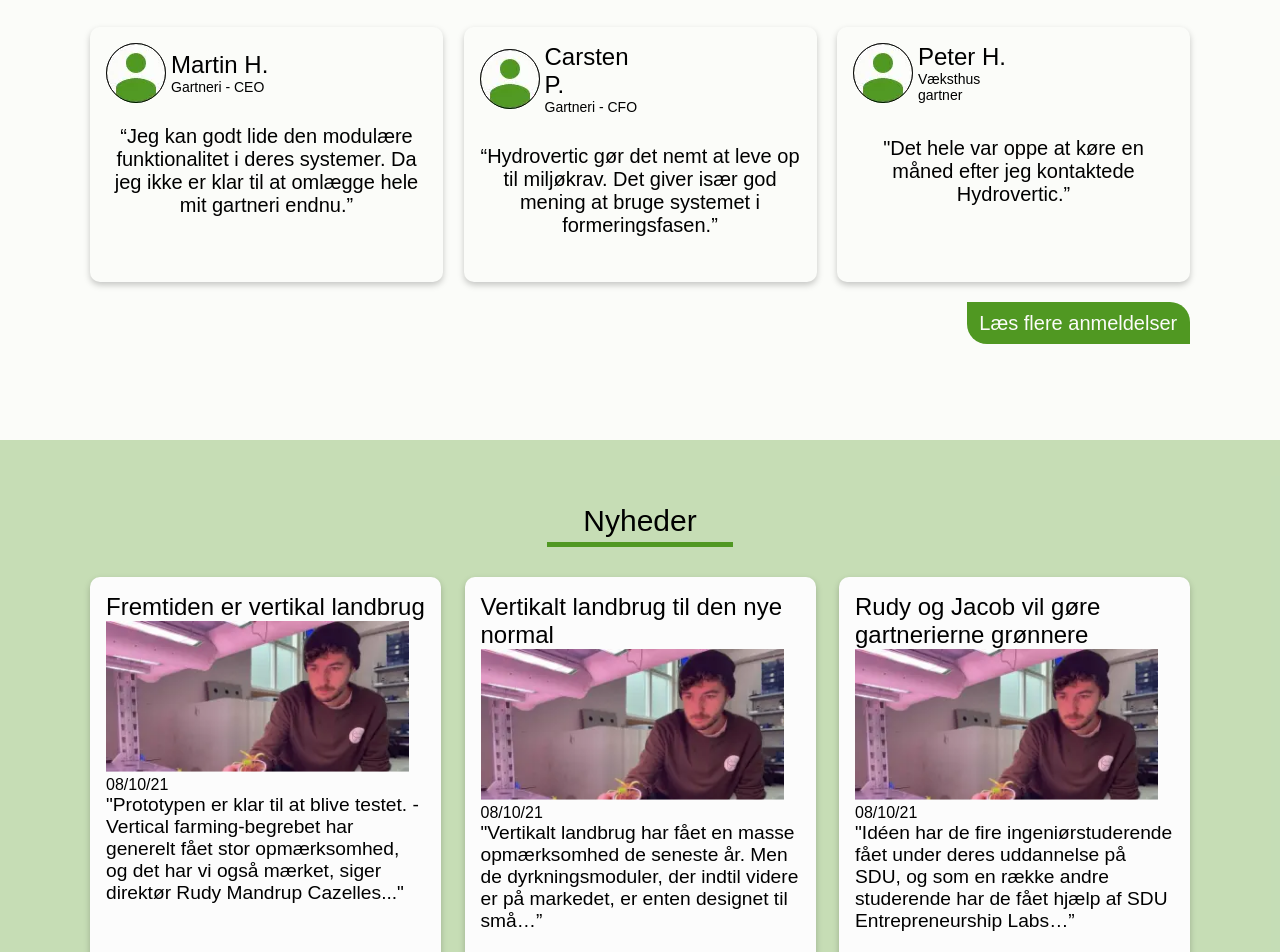
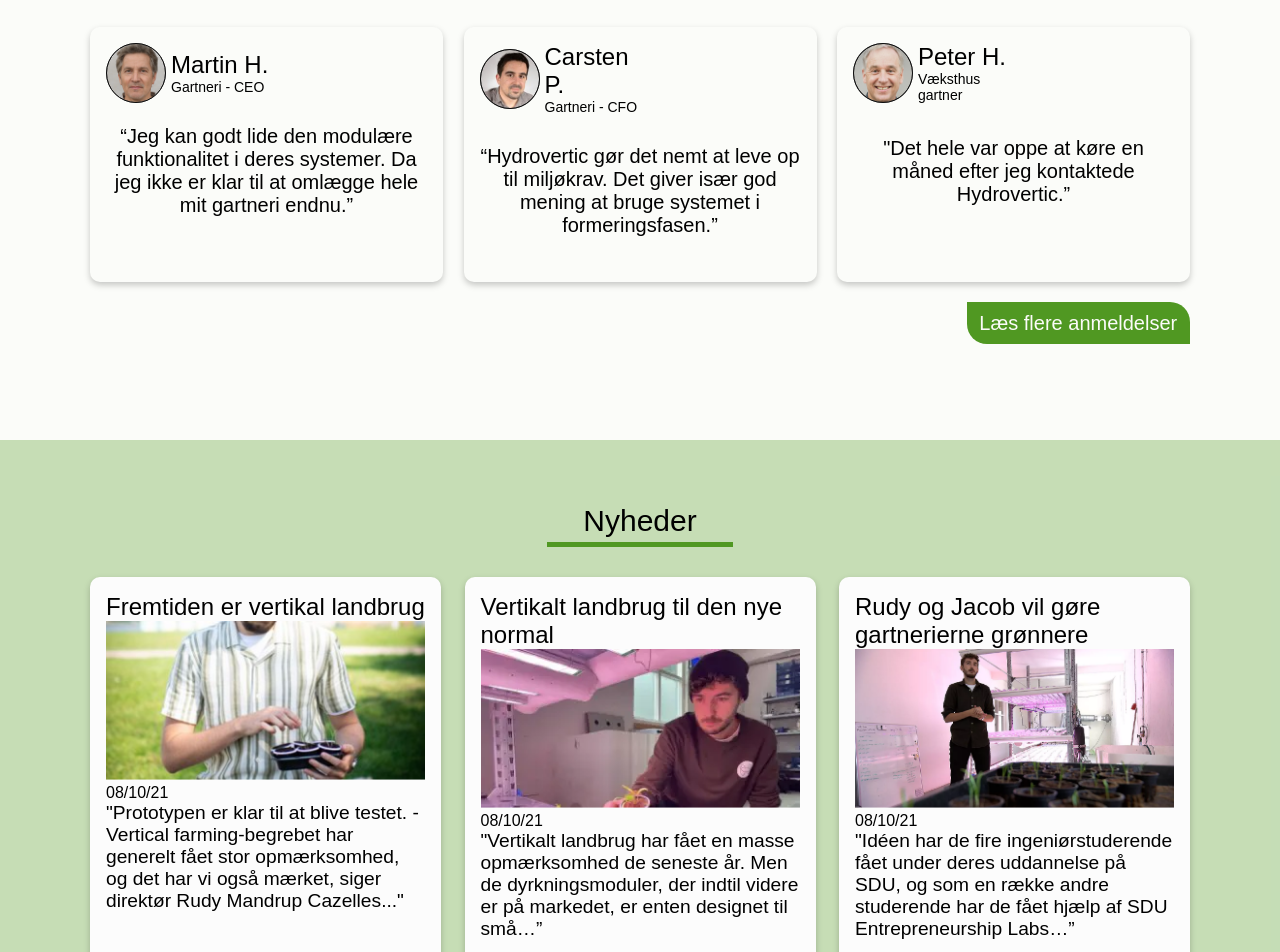
Before and after one commit to emil584c/Projekt-5, a plain HTML site: page omtale.html in a window 1280 px wide. Shown: the part 287-1239 px from the top of the page. Drawn offline with Linux system fonts and the light colour scheme; a web font is replaced by a local one.

Commit message:
newscard fixes

```diff
--- a/omtale.html
+++ b/omtale.html
@@ -63,7 +63,7 @@
                 <div class="review-card flex-column">
                     <div class="review-card-flex">
                         <div class="review-card-person flex-row">
-                            <img src="images/person.webp" alt="placeholder image of person in a profile card">
+                            <img src="images/person1.png" alt="placeholder image of person in a profile card">
                             <div class="review-card-person-title">
                                 <p> Martin H.</p>
                                 <p class="review-title-text">Gartneri - CEO</p>
@@ -78,7 +78,7 @@
                 <div class="review-card flex-column">
                     <div class="review-card-flex">
                         <div class="review-card-person flex-row">
-                            <img src="images/person.webp" alt="placeholder image of person in a profile card">
+                            <img src="images/person2.png" alt="placeholder image of person in a profile card">
                             <div class="review-card-person-title">
                                 <p> Carsten P.</p>
                                 <p class="review-title-text">Gartneri - CFO</p>
@@ -93,7 +93,7 @@
                 <div class="review-card flex-column">
                     <div class="review-card-flex">
                         <div class="review-card-person flex-row">
-                            <img src="images/person.webp" alt="placeholder image of person in a profile card">
+                            <img src="images/person3.png" alt="placeholder image of person in a profile card">
                             <div class="review-card-person-title">
                                 <p> Peter H.</p>
                                 <p class="review-title-text">Væksthus gartner</p>
@@ -118,7 +118,7 @@
                     <div class="flex-news-card-big">
                         <div class="news-card-big-main">
                             <p class="news-title">Fremtiden er vertikal landbrug</p>
-                            <img class="news-image" src="images/58065.webp" alt="Image of man using vertical farming system">
+                            <img class="news-image" src="images/erhverpost.png" alt="Image of man holding plants">
                             <p class="news-date">08/10/21</p>
                             <p class="news-text">"Prototypen er klar til at blive testet. - Vertical farming-begrebet har generelt fået stor opmærksomhed, og det har vi også mærket, siger direktør Rudy Mandrup Cazelles..."</p>
                         </div>
@@ -133,7 +133,7 @@
                     <div class="flex-news-card-big">
                         <div class="news-card-big-main">
                             <p class="news-title">Vertikalt landbrug til den nye normal</p>
-                            <img class="news-image" src="images/58065.webp" alt="Image of man using vertical farming system">
+                            <img class="news-image" src="images/effektivtlandbrugpost.webp" alt="Image of man using vertical farming system">
                             <p class="news-date">08/10/21</p>
                             <p class="news-text">"Vertikalt landbrug har fået en masse opmærksomhed de seneste år. Men de dyrkningsmoduler, der indtil videre er på markedet, er enten designet til små…”</p>
                         </div>
@@ -148,7 +148,7 @@
                     <div class="flex-news-card-big">
                         <div class="news-card-big-main">
                             <p class="news-title">Rudy og Jacob vil gøre gartnerierne grønnere</p>
-                            <img class="news-image" src="images/58065.webp" alt="Image of man using vertical farming system">
+                            <img class="news-image" src="images/tv2fynpost.png" alt="Image of man talking in front of vertical farming system">
                             <p class="news-date">08/10/21</p>
                             <p class="news-text">"Idéen har de fire ingeniørstuderende fået under deres uddannelse på SDU, og som en række andre studerende har de fået hjælp af SDU Entrepreneurship Labs…”                        </p>
                         </div>
--- a/styles.css
+++ b/styles.css
@@ -1167,8 +1167,12 @@ footer{
     padding: 1rem;
 }
 
+.news-card-big-main{
+    height: 320px;
+}
+
 .news-image{
-    width: 95%;
+    width: 100%;
     margin-bottom: 4px;
 }
 
```
Also changed, not shown: images/effektivtlandbrugpost.webp (renamed from images/58065.webp), images/erhverpost.png (added), images/person1.png (added), images/person2.png (added), images/person3.png (added), images/tv2fynpost.png (added).
